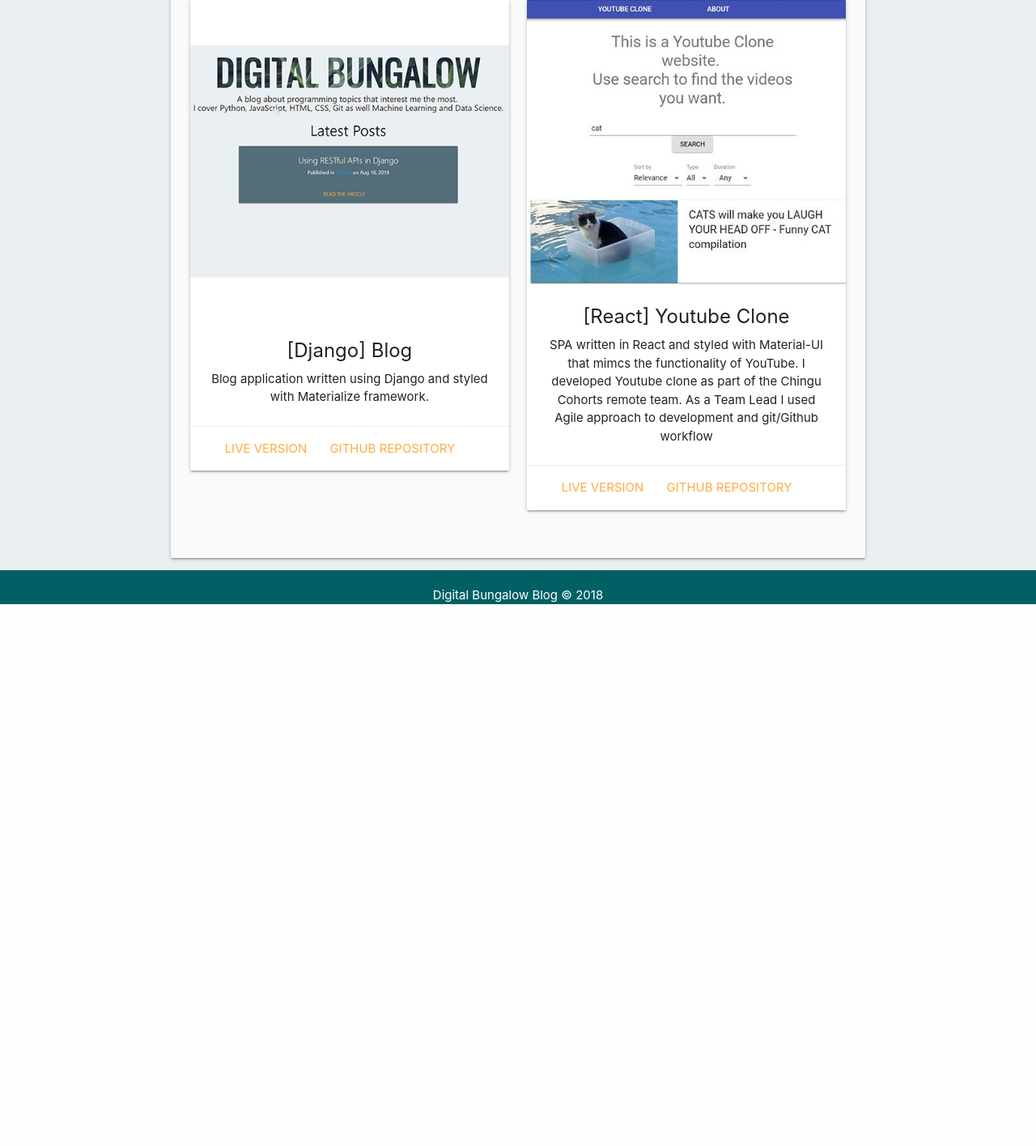
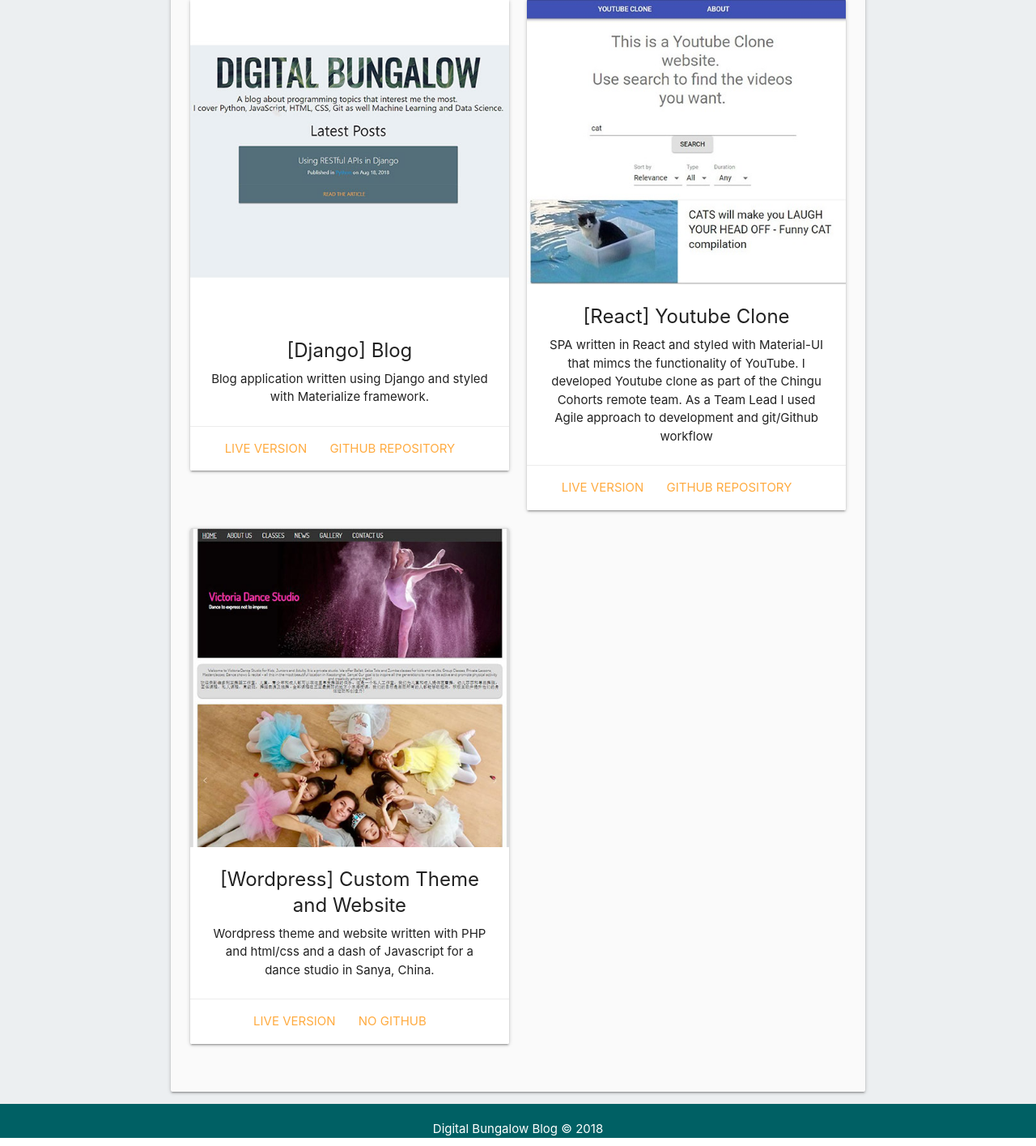
Before and after one commit to denibulkashvili/django-blog, a Django app: page /about/ in a window 1280 px wide. Shown: the part 816-2231 px from the top of the page at 81% size. Before the commit the page ends 1562 px from the top, so only its background shows below. Run offline with Django 3.2, Linux system fonts and the light colour scheme; some libraries are stand-ins or nearby versions.

Commit message:
Add wordpress site to projects showcase

```diff
--- a/blog/templates/blog/about.html
+++ b/blog/templates/blog/about.html
@@ -73,6 +73,22 @@
                         </div>
                     </div>
 
+                    <div class="col l6 s12">
+                        <div class="card hoverable">
+                            <div class="card-image">
+                                <img src="{% static 'blog/images/victoria-prntscn.jpg' %}" class="responsive-img">
+                            </div>
+                            <div class="card-content">
+                                <p class="card-title"><b>[Wordpress] Custom Theme and Website</b></p>
+                                <p>Wordpress theme and website written with PHP and html/css and a dash of Javascript for a dance studio in Sanya, China.</p>
+                            </div>
+                            <div class="card-action">
+                                <a href="http://victoria-dance.com/">Live version</a>
+                                <a href="#">No Github</a>
+                            </div>
+                        </div>
+                    </div>
+
                 </div>
             </div>
         </div>
```
Also changed, not shown: blog/static/blog/images/victoria-prntscn.jpg (added).
